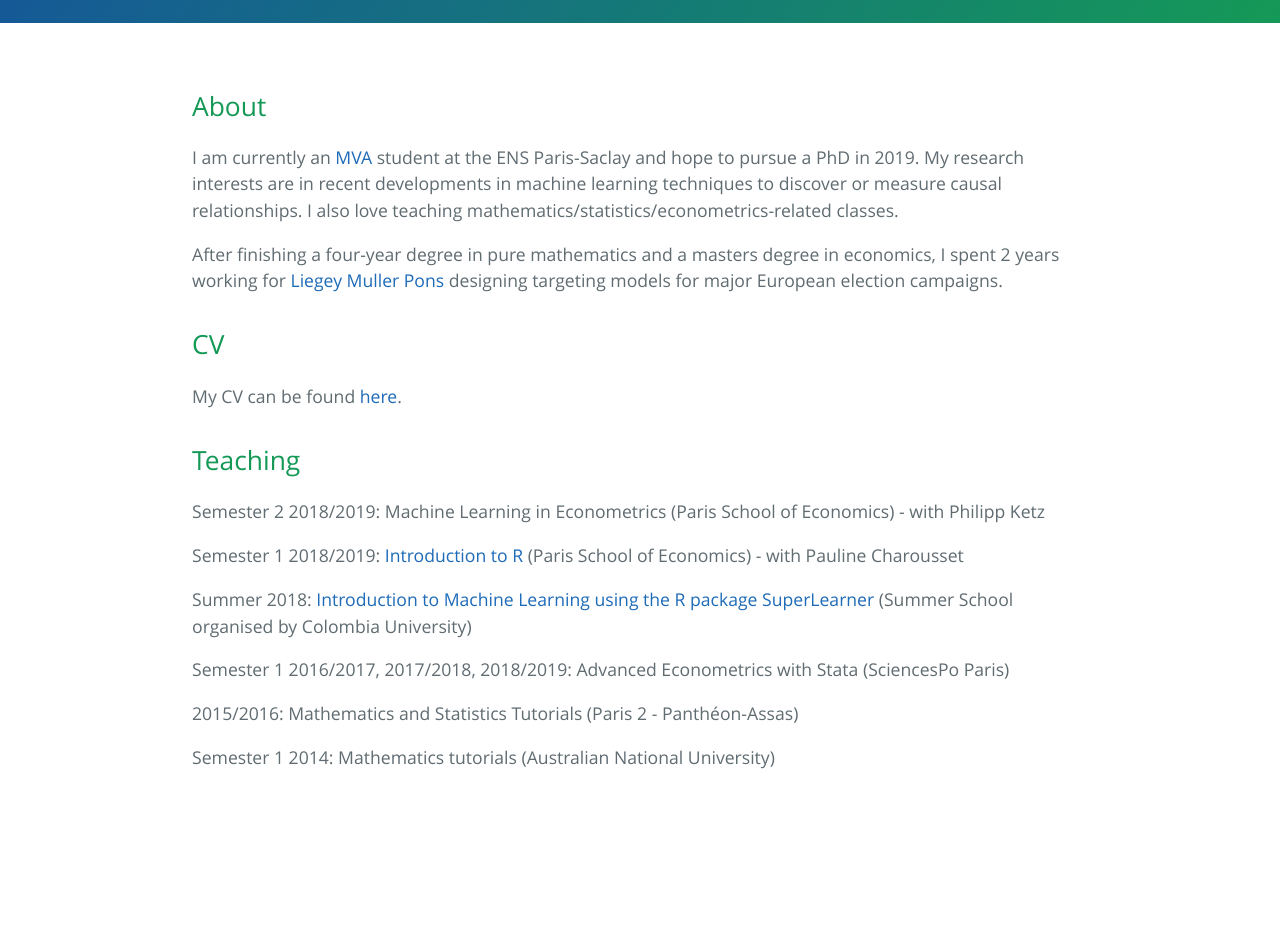
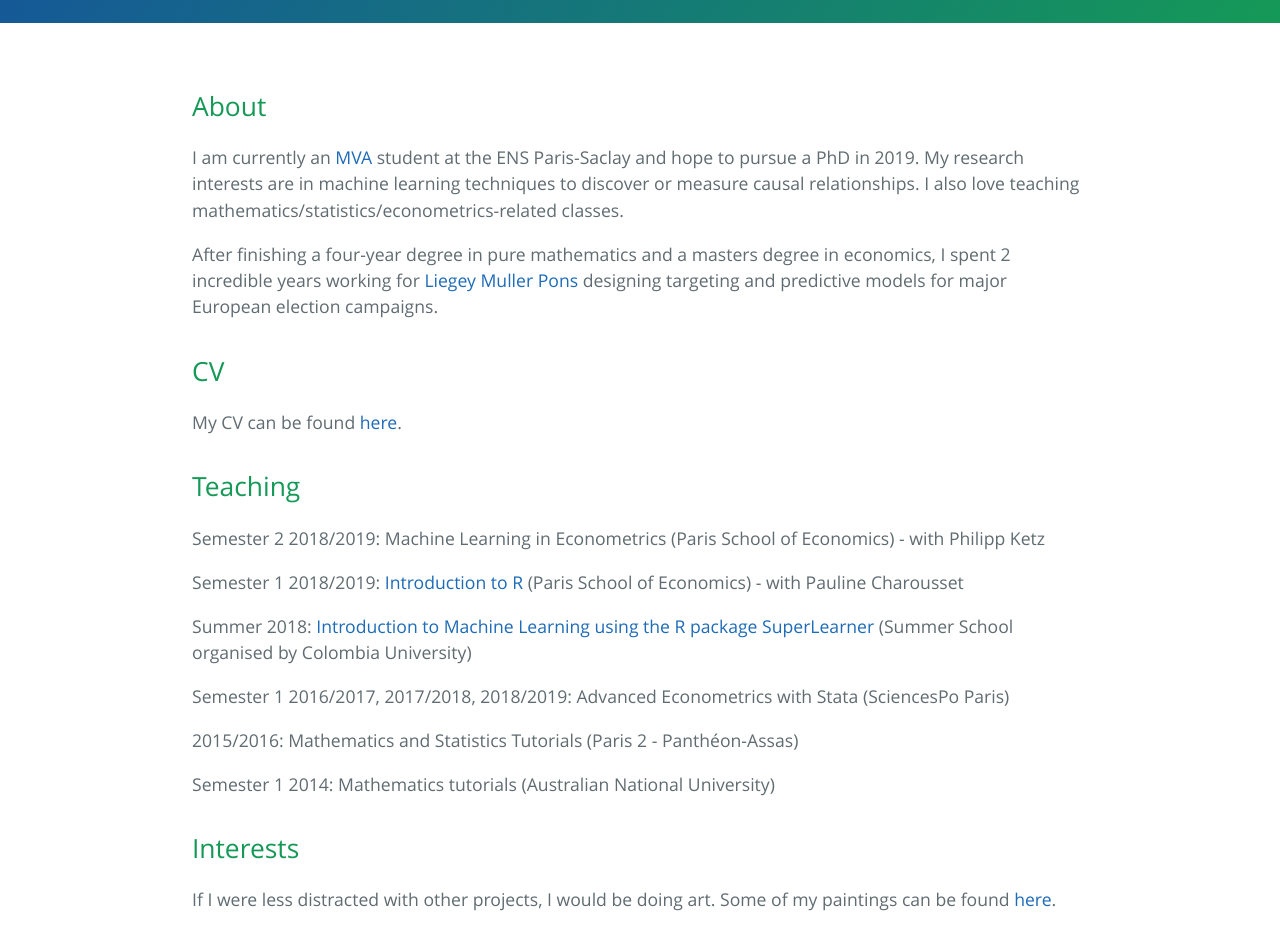
Before and after one commit to hannahbull/hannahbull.github.io, a plain HTML site: page index.html in a window 1280 px wide. Shown: the part 75-1024 px from the top of the page. Before the commit the page ends 895 px from the top, so only its background shows below. Drawn offline with nearby package versions, Linux system fonts and the light colour scheme; some packages are replaced by stand-ins of ours.

Commit message:
add interests

```diff
--- a/index.html
+++ b/index.html
@@ -37,8 +37,8 @@
 <section class="main-content">
 <div id="about" class="section level2">
 <h2>About</h2>
-<p>I am currently an <a href="http://math.ens-paris-saclay.fr/version-francaise/formations/master-mva/">MVA</a> student at the ENS Paris-Saclay and hope to pursue a PhD in 2019. My research interests are in recent developments in machine learning techniques to discover or measure causal relationships. I also love teaching mathematics/statistics/econometrics-related classes.</p>
-<p>After finishing a four-year degree in pure mathematics and a masters degree in economics, I spent 2 years working for <a href="https://www.liegeymullerpons.fr/fr/">Liegey Muller Pons</a> designing targeting models for major European election campaigns.</p>
+<p>I am currently an <a href="http://math.ens-paris-saclay.fr/version-francaise/formations/master-mva/">MVA</a> student at the ENS Paris-Saclay and hope to pursue a PhD in 2019. My research interests are in machine learning techniques to discover or measure causal relationships. I also love teaching mathematics/statistics/econometrics-related classes.</p>
+<p>After finishing a four-year degree in pure mathematics and a masters degree in economics, I spent 2 incredible years working for <a href="https://www.liegeymullerpons.fr/fr/">Liegey Muller Pons</a> designing targeting and predictive models for major European election campaigns.</p>
 </div>
 <div id="cv" class="section level2">
 <h2>CV</h2>
@@ -52,6 +52,10 @@
 <p>Semester 1 2016/2017, 2017/2018, 2018/2019: Advanced Econometrics with Stata (SciencesPo Paris)</p>
 <p>2015/2016: Mathematics and Statistics Tutorials (Paris 2 - Panthéon-Assas)</p>
 <p>Semester 1 2014: Mathematics tutorials (Australian National University)</p>
+</div>
+<div id="interests" class="section level2">
+<h2>Interests</h2>
+<p>If I were less distracted with other projects, I would be doing art. Some of my paintings can be found <a href="https://hannahbull.wordpress.com/">here</a>.</p>
 </div>
 </section>
 
```
